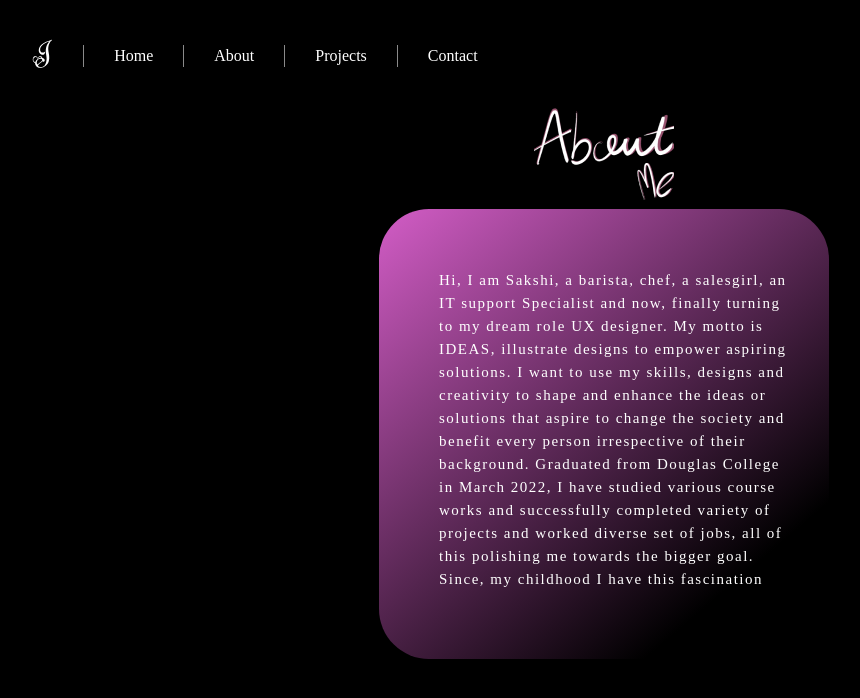
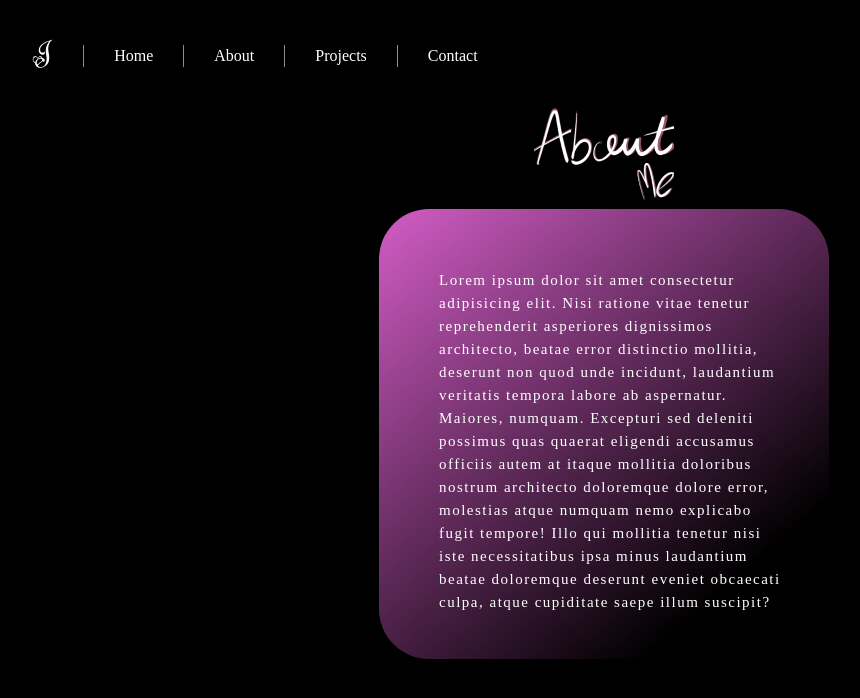
Before and after one commit to ileri-oluwa-kiiye/portfolio, a React (Create React App) app: page /about in a window 1280 px wide. Shown: the top 698 px of the page, without its empty margins (36-896 px from the left). Built offline with nearby package versions, Linux system fonts and the light colour scheme; the HTML template or start-up script is replaced by a standard one.

Commit message:
Used lorem for the meantime

```diff
--- a/src/components/about.jsx
+++ b/src/components/about.jsx
@@ -11,11 +11,7 @@ const Aboutme = () =>{
                     <img src={aboutme} alt="" />
                     <div className={styles.about}>
                         <div className={styles.content} data-aos="slide-left" data-aos-delay="00" data-aos-duration="1100">
-                        Hi, I am Sakshi, a barista, chef, a salesgirl, an IT support Specialist and now, finally turning to my dream role UX designer.
-                        My motto is IDEAS, illustrate designs to empower aspiring solutions. I want to use my skills, designs and creativity to shape
-                        and enhance the ideas or solutions that aspire to change the society and benefit every person irrespective of their background.
-                        Graduated from Douglas College in March 2022, I have studied various course works and successfully completed variety of projects
-                        and worked diverse set of jobs, all of this polishing me towards the bigger goal. Since, my childhood I have this fascination
+                            Lorem ipsum dolor sit amet consectetur adipisicing elit. Nisi ratione vitae tenetur reprehenderit asperiores dignissimos architecto, beatae error distinctio mollitia, deserunt non quod unde incidunt, laudantium veritatis tempora labore ab aspernatur. Maiores, numquam. Excepturi sed deleniti possimus quas quaerat eligendi accusamus officiis autem at itaque mollitia doloribus nostrum architecto doloremque dolore error, molestias atque numquam nemo explicabo fugit tempore! Illo qui mollitia tenetur nisi iste necessitatibus ipsa minus laudantium beatae doloremque deserunt eveniet obcaecati culpa, atque cupiditate saepe illum suscipit?
                         </div>
                     </div>
                 </div>
```
